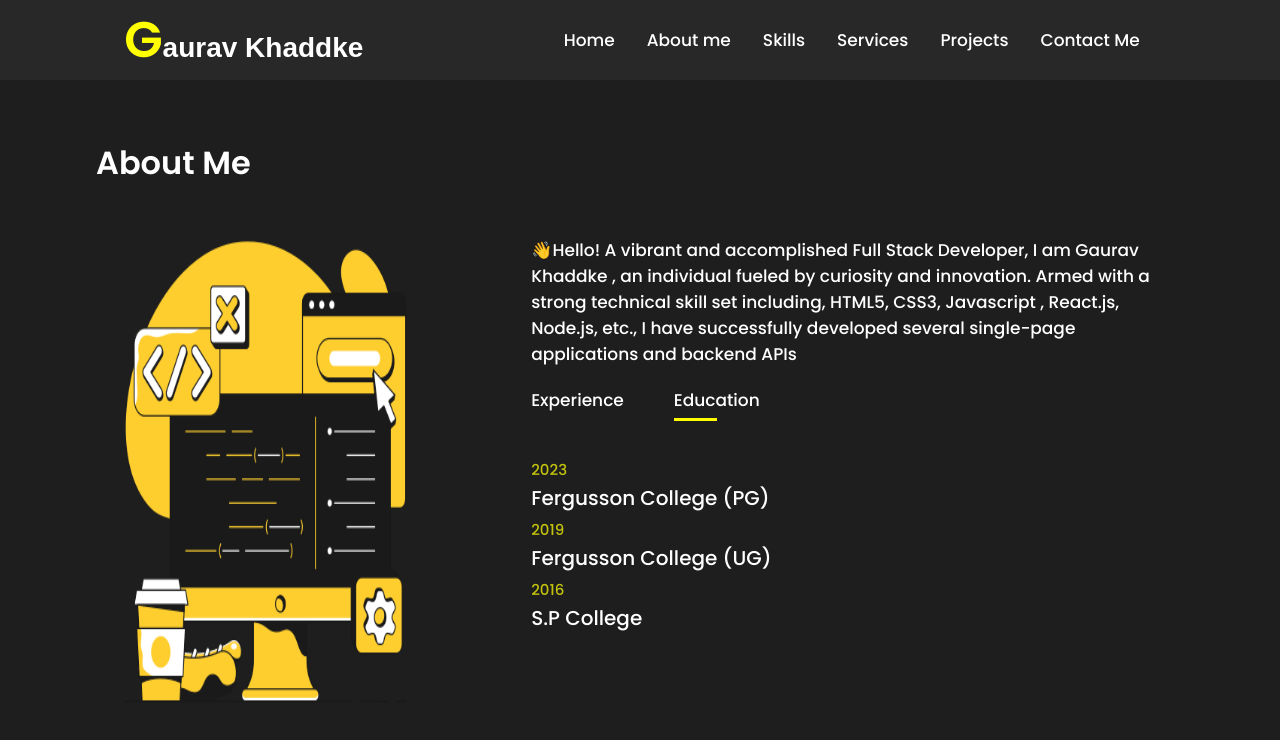
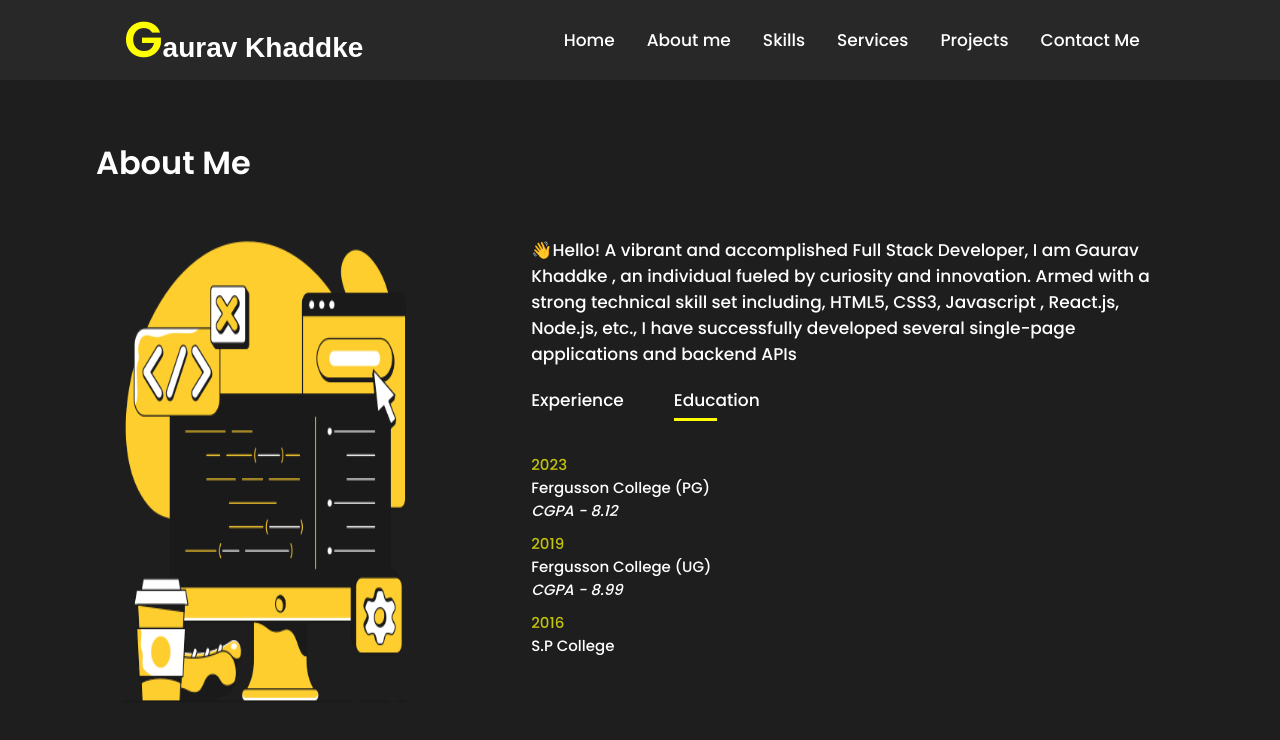
Before and after one commit to gau13/Portfolio, a React (Vite) app: page / in a window 1280 px wide. Both pictures are taken after a click on the element "Education". Shown: the part 697-1437 px from the top of the page. Built offline with nearby package versions, Linux system fonts and the light colour scheme.

Commit message:
Project link added

```diff
--- a/src/components/AboutMe/Aboutme.jsx
+++ b/src/components/AboutMe/Aboutme.jsx
@@ -91,14 +91,14 @@ const Aboutme = () => {
                   2023 Feb - 2024 Jan
                 </span>
                 <br />
-                Bynaric Systems Pvt Ltd{" "}
+                Bynaric Systems Pvt Ltd
               </li>
               <li>
                 <span style={{ color: "rgb(195, 195, 14)", fontSize: "15px" }}>
                   2019 Aug - 2021 Jan
                 </span>
                 <br />
-                TCS{" "}
+                TCS
               </li>
             </ul>
           </div>
@@ -109,7 +109,9 @@ const Aboutme = () => {
                   2023
                 </span>
                 <br />
-                Fergusson College (PG)
+                <span>Fergusson College (PG)</span>
+                <br />
+                <span style={{ fontStyle: "italic" }}>CGPA - 8.12</span>
               </li>
               <li>
                 <span style={{ color: "rgb(195, 195, 14)", fontSize: "15px" }}>
@@ -117,6 +119,8 @@ const Aboutme = () => {
                 </span>
                 <br />
                 Fergusson College (UG)
+                <br />
+                <span style={{ fontStyle: "italic" }}>CGPA - 8.99</span>
               </li>
               <li>
                 <span style={{ color: "rgb(195, 195, 14)", fontSize: "15px" }}>
--- a/src/components/AboutMe/Aboutme.scss
+++ b/src/components/AboutMe/Aboutme.scss
@@ -30,6 +30,7 @@
 li {
   list-style: none;
   font-size: 15px;
+  margin-bottom: 10px;
 }
 .about-col-2 {
   flex-basis: 60%;
@@ -40,7 +41,7 @@ li {
   }
 }
 li {
-  font-size: 20px;
+  font-size: 15px;
 }
 .tab-titles {
   display: flex;
--- a/src/components/MyProjects/Projects.jsx
+++ b/src/components/MyProjects/Projects.jsx
@@ -23,7 +23,9 @@ const Projects = () => {
                 Created app using Frontend Tech stack React.js, Redux-Toolkit,
                 TMDB API, other React libraries
               </p>
-              <FaExternalLinkAlt className="link" />
+              <a href="https://github.com/gau13/Movix-app">
+                <FaExternalLinkAlt className="link" />
+              </a>{" "}
             </div>
           </div>
           <div className="work">
@@ -34,7 +36,9 @@ const Projects = () => {
                 Created app using React.js, Node.js, Express, MongoDB, User
                 Authentication, complete MERN stack project.
               </p>
-              <FaExternalLinkAlt className="link" />
+              <a href="https://github.com/gau13/Social-Media-App">
+                <FaExternalLinkAlt className="link" />
+              </a>{" "}
             </div>
           </div>
           <div className="work">
@@ -45,7 +49,9 @@ const Projects = () => {
                 Complete user authentication using Node.js, Express, MongoDB
                 using JWT webtoken,cookies etc.
               </p>
-              <FaExternalLinkAlt className="link" />
+              <a href="https://github.com/gau13/User-Auth">
+                <FaExternalLinkAlt className="link" />
+              </a>
             </div>
           </div>
         </div>
```
